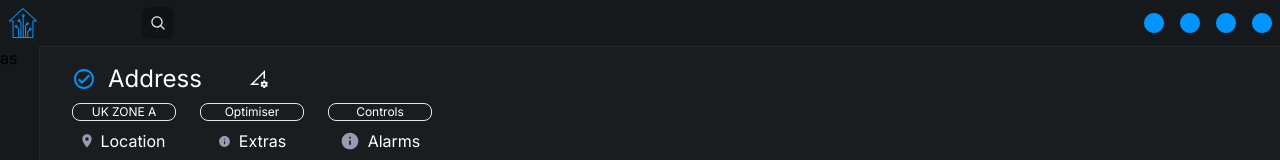
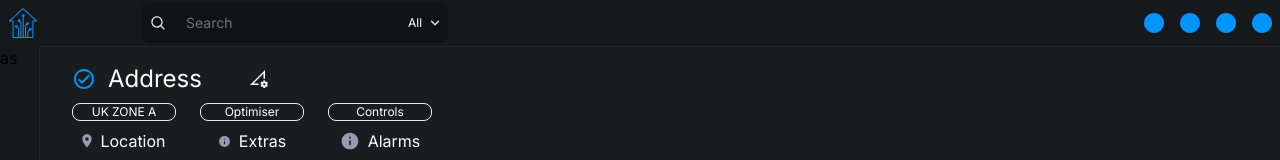
Before and after one commit to pountzas/smart-home-v2, a Next.js app: page / in a window 1280 px wide. Shown: the top 160 px of the page. Built offline with nearby package versions, Linux system fonts and the light colour scheme; what tailwindcss-border-gradients would draw is missing.

Commit message:
modify SearchComponent to have an extra version for Header

```diff
--- a/components/reusables/SearchComponent.tsx
+++ b/components/reusables/SearchComponent.tsx
@@ -1,14 +1,24 @@
 "use client";
-import { useState } from "react";
+import { useEffect, useState } from "react";
 import Expand from "@/public/icons/Expand";
 import Search from "@/public/icons/Search";
 
-function SearchComponent() {
+type SearchComponentProps = {
+  openVersion?: boolean;
+};
+function SearchComponent({ openVersion }: SearchComponentProps) {
   const [searchOpened, setSearchOpened] = useState(false);
+
+  useEffect(() => {
+    if (openVersion) {
+      setSearchOpened(true);
+    }
+  }, [openVersion]);
+
   return (
     <>
       {!searchOpened ? (
-        <a onClick={() => setSearchOpened(true)}>
+        <a onClick={() => !openVersion && setSearchOpened(true)}>
           <Search />
         </a>
       ) : (
@@ -20,9 +30,9 @@ function SearchComponent() {
           />
           <a
             className="flex flex-row items-center mr-2"
-            onClick={() => setSearchOpened(false)}
+            onClick={() => !openVersion && setSearchOpened(false)}
           >
-            <span className="mr-2 text-[12px]">All</span>
+            <span className="mr-2 text-[12px] text-textPrimary ">All</span>
             <Expand />
           </a>
         </div>
```
